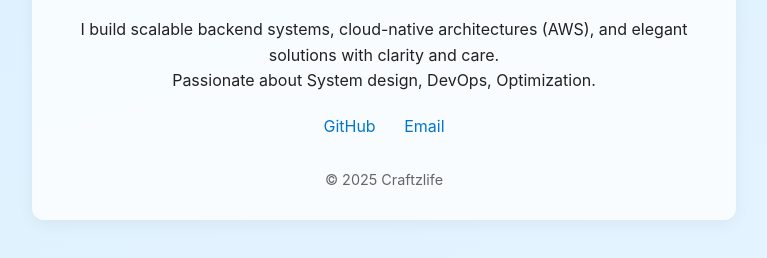
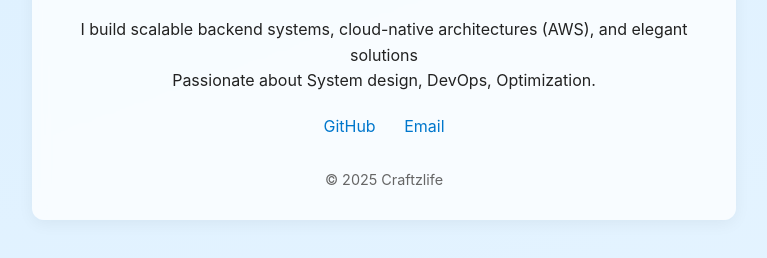
Before and after one commit to craftzlife/craftzlife.github.io, a plain HTML site: page index.html in a window 1280 px wide. Shown: the part 478-736 px from the top of the page, without its empty margins (256-1023 px from the left). Drawn offline with Linux system fonts and the light colour scheme.

Commit message:
Update homepage

```diff
--- a/index.html
+++ b/index.html
@@ -89,7 +89,7 @@
     <p> Lê Khải Hoàn — A Servant Leader, Backend Systems Architect & Cloud Infrastructure Engineer</p>
 
     <p>
-      I build scalable backend systems, cloud-native architectures (AWS), and elegant solutions with clarity and care.<br />
+      I build scalable backend systems, cloud-native architectures (AWS), and elegant solutions<br />
       Passionate about System design, DevOps, Optimization.
     </p>
 
```
